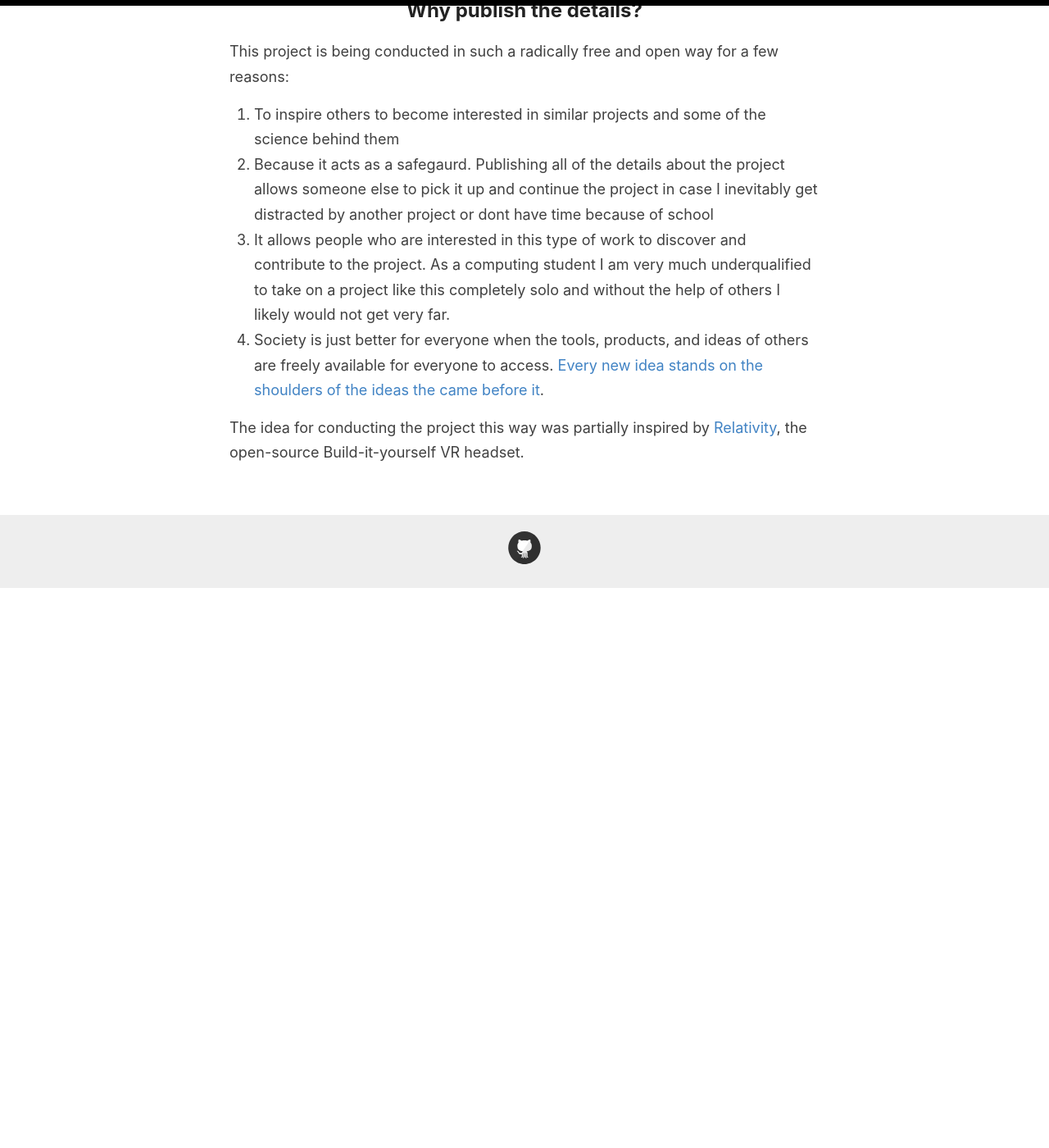
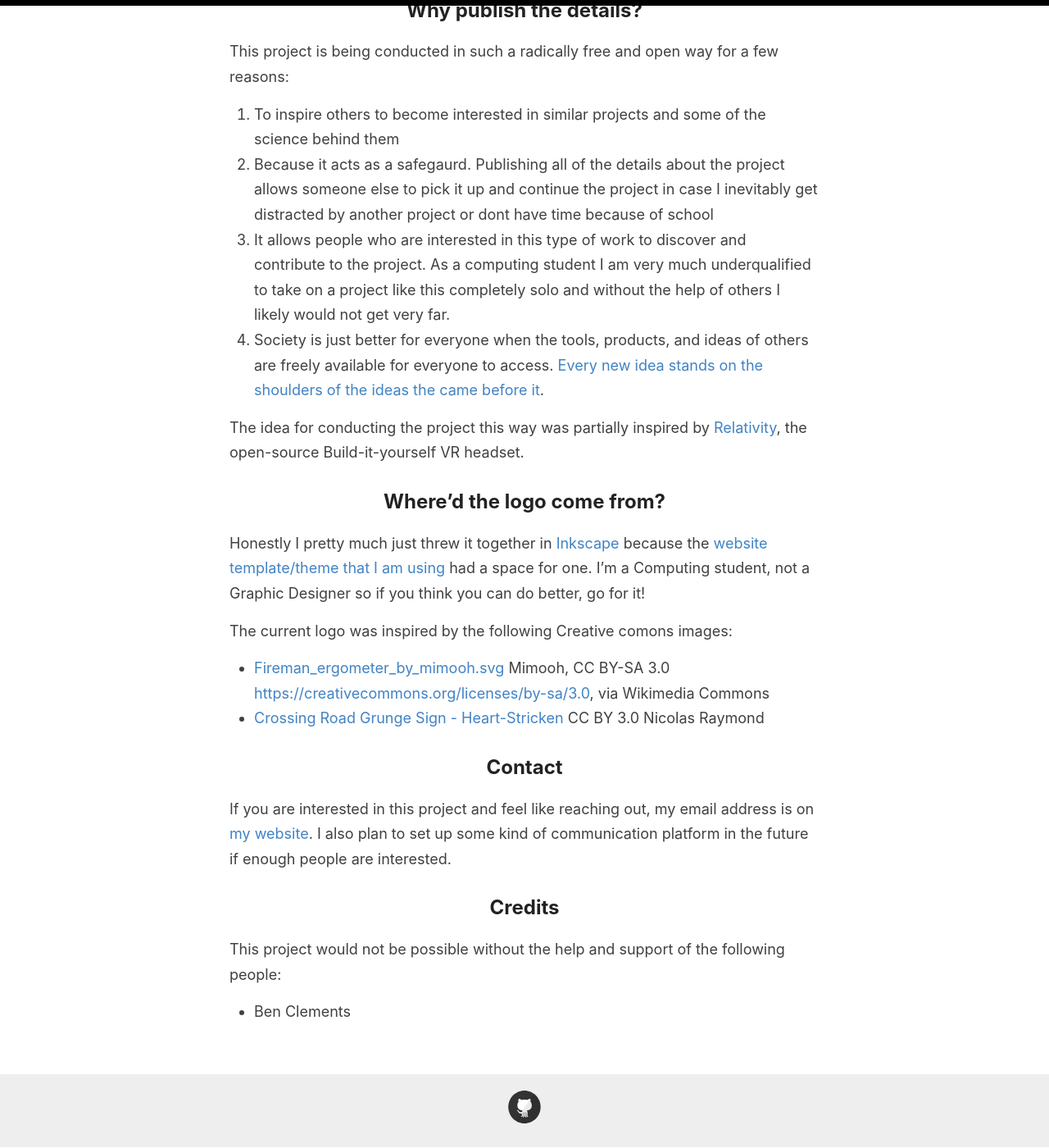
Before and after one commit to MoralCode/ErgPower, a Jekyll site: the page built from index.md, in a window 1280 px wide and 1400 px high, scrolled down 1116 px. Shown: the whole window at 82% size. Built offline with Jekyll 4.4.1, drawn with Linux system fonts in a browser that asks for light colours; comment, search, counter and statistics services are not loaded; our own code applies the rules of GitHub Pages for plain Markdown files; before the commit the page ends 1834 px from its top, so only the background shows below that.

Commit message:
add attribution for the logo inspiration, contact info, and a place to credit people who help out

```diff
--- a/index.md
+++ b/index.md
@@ -36,3 +36,19 @@ This project is being conducted in such a radically free and open way for a few
 
 
 The idea for conducting the project this way was partially inspired by [Relativity](https://github.com/relativty/Relativty), the open-source Build-it-yourself VR headset.
+
+## Where'd the logo come from?
+
+Honestly I pretty much just threw it together in [Inkscape](https://inkscape.org/) because the [website template/theme that I am using](https://reverie-jekyll.netlify.app/about/) had a space for one. I'm a Computing student, not a Graphic Designer so if you think you can do better, go for it!
+
+The current logo was inspired by the following Creative comons images:
+- [Fireman_ergometer_by_mimooh.svg](https://commons.wikimedia.org/wiki/File:Fireman_ergometer_by_mimooh.svg) Mimooh, CC BY-SA 3.0 <https://creativecommons.org/licenses/by-sa/3.0>, via Wikimedia Commons
+- [Crossing Road Grunge Sign - Heart-Stricken](http://freestock.ca/signs_symbols_g43-crossing_road_grunge_sign__heartstricken_p2001.html) CC BY 3.0 Nicolas Raymond
+
+
+## Contact
+If you are interested in this project and feel like reaching out, my email address is on [my website](https://www.adriancedwards.com). I also plan to set up some kind of communication platform in the future if enough people are interested.
+
+## Credits
+This project would not be possible without the help and support of the following people:
+- Ben Clements
```
